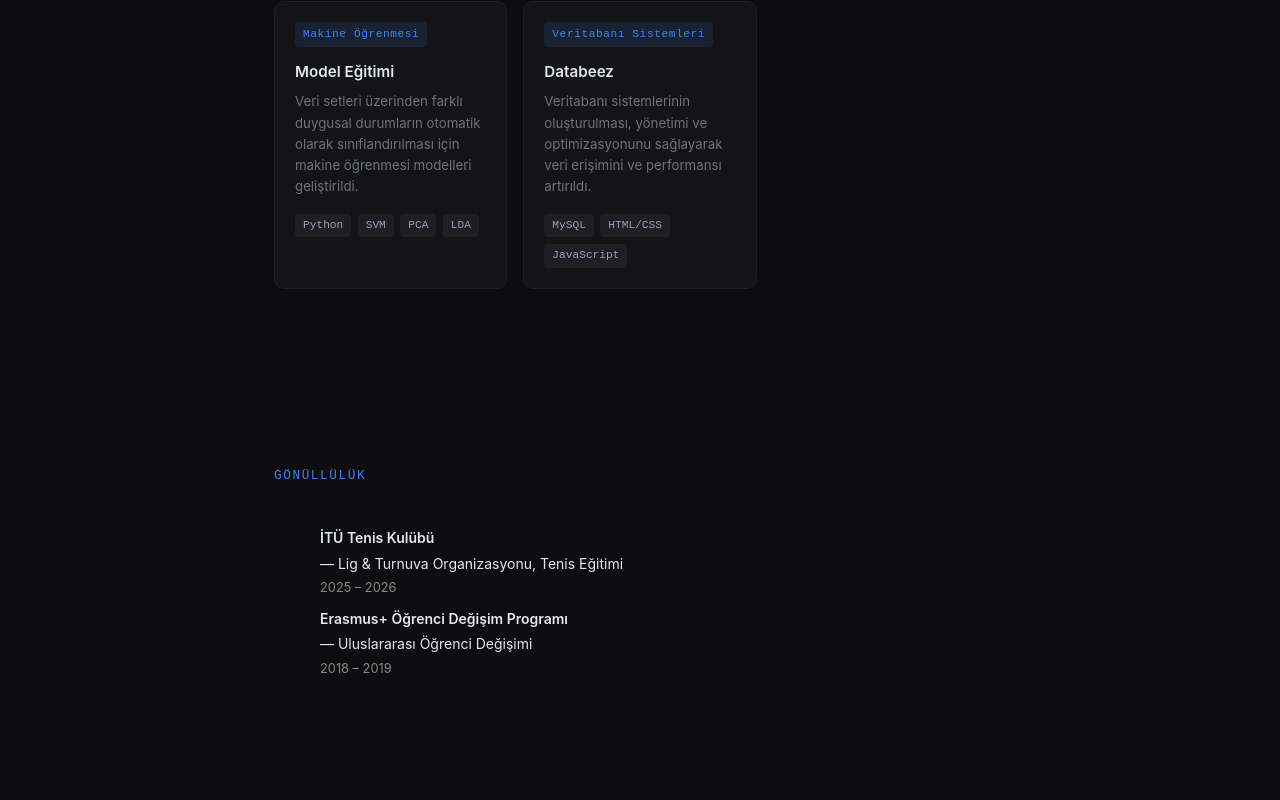
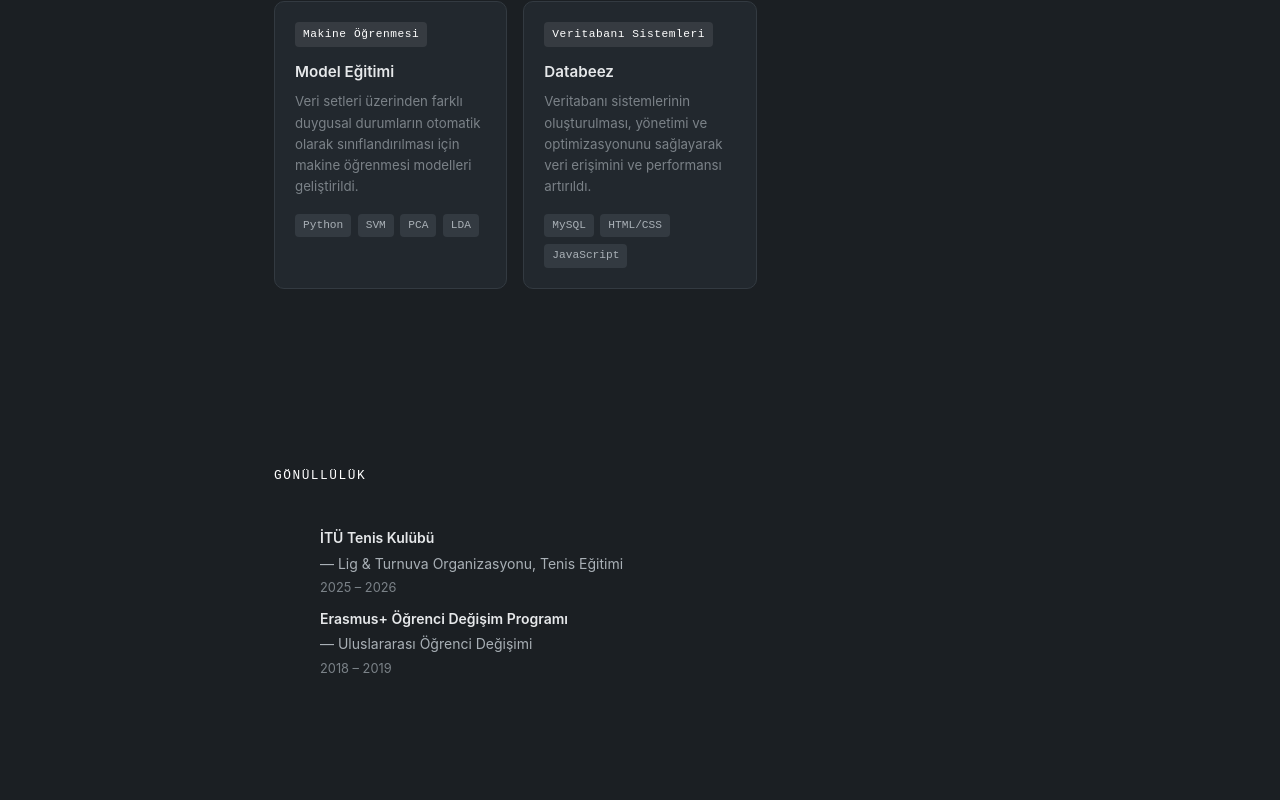
Before and after one commit to klncmertcan/personal_website, a plain HTML site: page index.html in a window 1280 px wide. Shown: the part 2000-2800 px from the top of the page. Drawn offline with Linux system fonts and the light colour scheme.

Commit message:
Changes in color palette

```diff
--- a/style.css
+++ b/style.css
@@ -6,14 +6,14 @@
 }
 
 :root {
-  --bg:        #0d0d0f;
-  --surface:   #141417;
-  --border:    #1e1e24;
-  --muted:     #6b7280;
-  --text:      #e2e8f0;
-  --text-dim:  #94a3b8;
-  --accent:    #3b82f6;
-  --accent-hover: #60a5fa;
+  --bg:        #1b1f23;
+  --surface:   #22282e;
+  --border:    #333a41;
+  --muted:     #7b8288;
+  --text:      #e6e8ea;
+  --text-dim:  #a9b0b6;
+  --accent:    #ffffff;
+  --accent-hover: #cdd2d6;
   --radius:    10px;
   --max-w:     780px;
   --font:      'Inter', 'SF Pro Text', system-ui, -apple-system, sans-serif;
@@ -54,7 +54,7 @@ nav {
   align-items: center;
   justify-content: space-between;
   padding: 1.25rem 2rem;
-  background: rgba(13, 13, 15, 0.85);
+  background: rgba(27, 31, 35, 0.88);
   backdrop-filter: blur(12px);
   border-bottom: 1px solid var(--border);
 }
@@ -135,7 +135,7 @@ h1 {
   letter-spacing: -1.5px;
   line-height: 1.1;
   margin-bottom: 0.75rem;
-  background: linear-gradient(135deg, #e2e8f0 0%, #94a3b8 100%);
+  background: linear-gradient(135deg, #ffffff 0%, #98a0a7 100%);
   -webkit-background-clip: text;
   -webkit-text-fill-color: transparent;
   background-clip: text;
@@ -166,7 +166,7 @@ h1 {
   display: inline-block;
   padding: 0.65rem 1.4rem;
   background: var(--accent);
-  color: #fff;
+  color: #1b1f23;
   border-radius: var(--radius);
   font-size: 0.875rem;
   font-weight: 500;
@@ -309,7 +309,7 @@ h1 {
 .project-tag {
   font-family: var(--mono);
   font-size: 0.7rem;
-  background: rgba(59, 130, 246, 0.12);
+  background: rgba(255, 255, 255, 0.09);
   color: var(--accent);
   padding: 0.2rem 0.5rem;
   border-radius: 4px;
@@ -460,7 +460,7 @@ footer {
   flex-direction: column;
   gap: 0.1rem;
   font-size: 0.875rem;
-  color: var(--text-muted);
+  color: var(--text-dim);
 }
 
 .volunteer-role {
@@ -472,7 +472,7 @@ footer {
 
 .volunteer-date {
   font-size: 0.8rem;
-  color: #888;
+  color: var(--muted);
 }
 
 /* ===== FADE-IN ANIMATION ===== */
```
Also changed, not shown: Claude outputs/desktop-hero.png (added), Claude outputs/desktop-mid.png (added).
